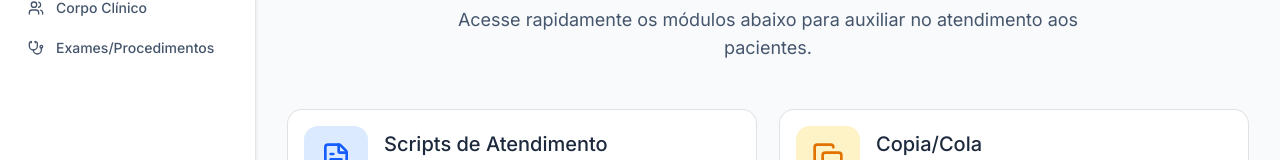
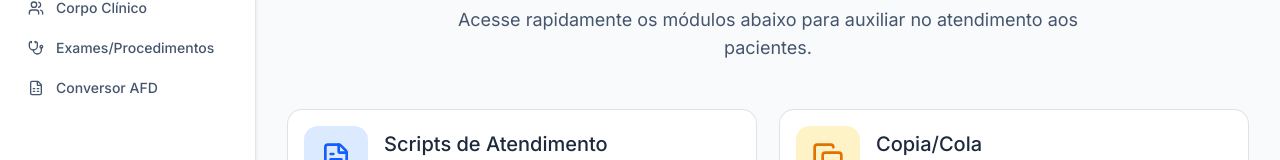
Before and after one commit to Rique-Borges/oftalmo-helper, a Next.js app: page / in a window 1280 px wide. Shown: the part 170-330 px from the top of the page. Built offline with nearby package versions, Linux system fonts and the light colour scheme.

Commit message:
add: icone conversor AFD na sidebar

```diff
--- a/src/components/layout/Sidebar.tsx
+++ b/src/components/layout/Sidebar.tsx
@@ -2,7 +2,7 @@
 
 import Link from "next/link";
 import { usePathname } from "next/navigation";
-import { FileText, Copy, Users, Stethoscope } from "lucide-react";
+import { FileText, Copy, Users, Stethoscope, FileSpreadsheet } from "lucide-react";
 import { cn } from "@/lib/utils";
 import { Button } from "@/components/ui/button";
 
@@ -11,6 +11,7 @@ const navItems = [
   { name: "Copia/Cola", href: "/copiacola", icon: Copy },
   { name: "Corpo Clínico", href: "/corpoclinico", icon: Users },
   { name: "Exames/Procedimentos", href: "/exames", icon: Stethoscope },
+  { name: "Conversor AFD", href: "/conversor-afd", icon: FileSpreadsheet },
 ];
 
 export function Sidebar() {
```
